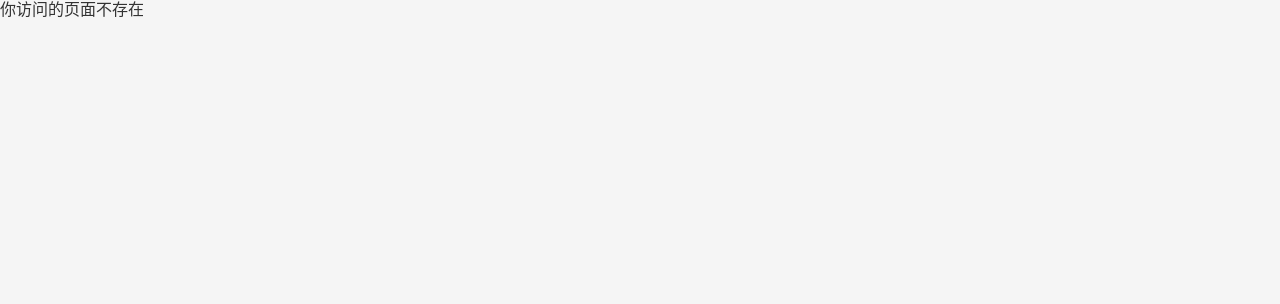
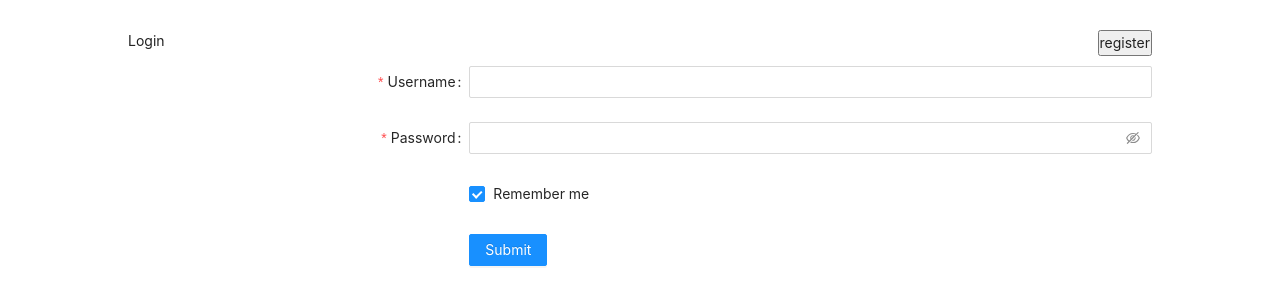
Before and after one commit to bristolcs828/front-end, a React app: page /#/login in a window 1280 px wide. Shown: the top 304 px of the page. Built offline with nearby package versions, Linux system fonts and the light colour scheme.

Commit message:
files updates

```diff
--- a/package.json
+++ b/package.json
@@ -15,6 +15,8 @@
     "@types/react-dom": "^16.9.0",
     "@typescript-eslint/eslint-plugin": "^2.10.0",
     "@typescript-eslint/parser": "^2.10.0",
+    "antd": "^4.15.4",
+    "axios": "^0.21.1",
     "babel-eslint": "10.1.0",
     "babel-jest": "^24.9.0",
     "babel-loader": "8.1.0",
@@ -66,7 +68,8 @@
     "styled-components": "^5.2.1",
     "terser-webpack-plugin": "2.3.8",
     "ts-pnp": "1.1.6",
-    "typescript": "~3.7.2",
+    "tslib": "^2.2.0",
+    "typescript": "^4.2.4",
     "url-loader": "2.3.0",
     "webpack": "4.42.0",
     "webpack-dev-server": "3.11.0",
--- a/src/App.tsx
+++ b/src/App.tsx
@@ -5,18 +5,20 @@ import Statistics from './page/Statistics'
 import Tags from './page/Tags'
 import styled from 'styled-components'
 import Tag from './page/Tag'
+import Login from './page/Login'
+import Register from './page/Register'
+import 'antd/dist/antd.css'
 const AppWrapper = styled.div`
    color: #333;
 `
-function App() {
-
+function App(props:any) {
   return (
     <AppWrapper>
       <Router>
         <Switch>
-          <Route exact={true} path="/account">
-            <Account />
-          </Route>
+          <Route exact={true} path='/login' component={Login} />
+          <Route exact={true} path='/register' component={Register} />
+          <Route exact={true} path="/account" component={Account} />
           <Route exact={true} path="/tags/:tagId">
             <Tag />
           </Route>
--- /dev/null
+++ b/src/model/index.ts
@@ -0,0 +1,24 @@
+import axios from 'axios'
+
+const baseUrl = 'http://localhost:3000'
+
+export const register = (userName: string, passWord:string)=>{
+    return new Promise((resolve, reject)=>{
+        axios.post(`${baseUrl}/register`, {userName, passWord})
+        .then((res)=>{resolve(res)})
+        .catch(error=>{reject(error)})
+    })
+
+}
+
+export const login = (userName: string, passWord: string)=>{
+    return new Promise((resolve, reject)=>{
+        axios.post(`${baseUrl}/login`, {userName, passWord})
+        .then(res=>{resolve(res)})
+        .catch(error=>{reject(error)})
+    })
+}
+
+export const getTags = (userName: string)=>{
+
+}
--- a/src/page/Account.tsx
+++ b/src/page/Account.tsx
@@ -4,13 +4,19 @@ import TagsSection from './Account/TagsSetion'
 import NoteSection from './Account/NoteSection'
 import CategorySection from './Account/CategorySection'
 import NumberPadSection from './Account/NumberPadSection'
+import useStores from '../stores'
+import { observer } from 'mobx-react'
 
 import styled from 'styled-components'
 const CategoryWrapper = styled.div`
 background:#c4c4c4;`
 
-const Component = () => {
-
+const Component = observer( (props:any) => {
+    const { userName } = useStores().UserStore
+    console.log(userName)
+    if(!userName){
+        props.history.push('/login')
+    }
     return (
         < Layout >
             <TagsSection />
@@ -21,5 +27,5 @@ const Component = () => {
             <NumberPadSection />
         </Layout >
     )
-}
+})
 export default Component;
--- /dev/null
+++ b/src/page/Login.tsx
@@ -0,0 +1,100 @@
+import React from 'react';
+import useStores from '../stores'
+import { observer } from 'mobx-react'
+import { Form, Input, Button, Checkbox } from 'antd'
+
+import styled from 'styled-components'
+
+const FormWrapper = styled.div`
+  margin-top: 30px;
+  width: 80vw;
+  margin-right:auto;
+  margin-left:auto;
+  >.loginHeader{
+      color:#222;
+      display:flex;
+      align-item:center;
+      justify-content: space-between;
+      margin-bottom:10px;
+  }
+`
+
+const layout = {
+    labelCol: { span: 8 },
+    wrapperCol: { span: 16 },
+  };
+  const tailLayout = {
+    wrapperCol: { offset: 8, span: 16 },
+  };
+
+
+const Component = observer( (props:any) => {
+    const { login, setUserName } = useStores().UserStore
+    const onFinish = (values: any) => {
+        const {password, username} = values
+        console.log(typeof password)
+        login(username, password)
+          .then((res:any)=> {
+             const {data} = res
+             if(data.success === "true"){
+                setUserName(username)
+                props.history.push('/')
+             }
+             else{
+                window.alert("验证失败，用户名或密码错误")
+             }
+          })
+          .catch((error)=>{console.log(error)})
+      };
+
+      const onFinishFailed = (errorInfo: any) => {
+        console.log('Failed:', errorInfo);
+      };
+    return (
+        <FormWrapper>
+        <div className="loginHeader">
+           <div>
+               Login
+           </div>
+
+            <button onClick={()=>{props.history.push('/register')}}>
+                register
+            </button>
+        </div>
+        <Form
+        {...layout}
+        name="basic"
+        initialValues={{ remember: true }}
+        onFinish={onFinish}
+        onFinishFailed={onFinishFailed}
+      >
+        <Form.Item
+          label="Username"
+          name="username"
+          rules={[{ required: true, message: 'Please input your username!' }]}
+        >
+          <Input />
+        </Form.Item>
+
+        <Form.Item
+          label="Password"
+          name="password"
+          rules={[{ required: true, message: 'Please input your password!' }]}
+        >
+          <Input.Password />
+        </Form.Item>
+
+        <Form.Item {...tailLayout} name="remember" valuePropName="checked">
+          <Checkbox>Remember me</Checkbox>
+        </Form.Item>
+
+        <Form.Item {...tailLayout}>
+          <Button type="primary" htmlType="submit">
+            Submit
+          </Button>
+        </Form.Item>
+      </Form>
+      </FormWrapper>
+    )
+})
+export default Component;
--- /dev/null
+++ b/src/page/Register.tsx
@@ -0,0 +1,100 @@
+import React from 'react';
+import useStores from '../stores'
+import { observer } from 'mobx-react'
+import { Form, Input, Button, Checkbox } from 'antd'
+
+import styled from 'styled-components'
+
+const FormWrapper = styled.div`
+  margin-top: 30px;
+  width: 80vw;
+  margin-right:auto;
+  margin-left:auto;
+  >.loginHeader{
+      color:#222;
+      display:flex;
+      align-item:center;
+      justify-content: space-between;
+      margin-bottom:10px;
+  }
+`
+
+const layout = {
+    labelCol: { span: 8 },
+    wrapperCol: { span: 16 },
+  };
+  const tailLayout = {
+    wrapperCol: { offset: 8, span: 16 },
+  };
+
+
+const Component = observer( (props:any) => {
+    const { register, setUserName } = useStores().UserStore
+    const onFinish = (values: any) => {
+        const {password, username} = values
+        console.log(typeof password)
+        register(username, password)
+          .then((res:any)=> {
+             const {data} = res
+             if(data.mgs === "register success"){
+                 setUserName(username)
+                 props.history.push('/')
+             }else{
+                 window.alert(data.mgs)
+             }
+
+          })
+          .catch((error)=>{console.log(error)})
+      };
+
+      const onFinishFailed = (errorInfo: any) => {
+        console.log('Failed:', errorInfo);
+      };
+    return (
+        <FormWrapper>
+        <div className="loginHeader">
+           <div>
+               register
+           </div>
+
+            <button onClick={()=>{props.history.push('/login')}}>
+                login
+            </button>
+        </div>
+        <Form
+        {...layout}
+        name="basic"
+        initialValues={{ remember: true }}
+        onFinish={onFinish}
+        onFinishFailed={onFinishFailed}
+      >
+        <Form.Item
+          label="Username"
+          name="username"
+          rules={[{ required: true, message: 'Please input your username!' }]}
+        >
+          <Input />
+        </Form.Item>
+
+        <Form.Item
+          label="Password"
+          name="password"
+          rules={[{ required: true, message: 'Please input your password!' }]}
+        >
+          <Input.Password />
+        </Form.Item>
+
+        <Form.Item {...tailLayout} name="remember" valuePropName="checked">
+          <Checkbox>Remember me</Checkbox>
+        </Form.Item>
+
+        <Form.Item {...tailLayout}>
+          <Button type="primary" htmlType="submit">
+            Submit
+          </Button>
+        </Form.Item>
+      </Form>
+      </FormWrapper>
+    )
+})
+export default Component;
--- /dev/null
+++ b/src/stores/UserStore.tsx
@@ -0,0 +1,36 @@
+import { observable, action } from 'mobx'
+import { login, register } from '../model'
+class UserStore {
+    @observable userName:string|null = null
+    @observable sign:number = 0
+
+    @action setUserName = (userName: string)=>{
+        this.userName = userName
+    }
+
+    @action login = (userName:string, passWord:string)=>{
+       return new Promise((resolve,reject)=>{
+        login(userName, passWord)
+        .then((data)=>{
+             resolve(data)
+        })
+        .catch((error)=>{
+            reject(error)
+        })
+       })
+    }
+
+    @action register = (userName:string, passWord:string)=>{
+        return new Promise((resolve,reject)=>{
+         register(userName, passWord)
+         .then((data)=>{
+              resolve(data)
+         })
+         .catch((error)=>{
+             reject(error)
+         })
+        })
+     }
+}
+
+export default new UserStore()
--- a/src/stores/index.tsx
+++ b/src/stores/index.tsx
@@ -1,9 +1,11 @@
 import React, { createContext, useContext } from 'react';
 import TagsStore from './TagsStore'
 import RecordsStore from './RecordsStore'
+import UserStore from './UserStore'
 const content = createContext({
     TagsStore,
-    RecordsStore
+    RecordsStore,
+    UserStore
 })
 
 const UseStores = () => useContext(content)
```
Also changed, not shown: 1 other file (tests, documents, lock files or other folders).
